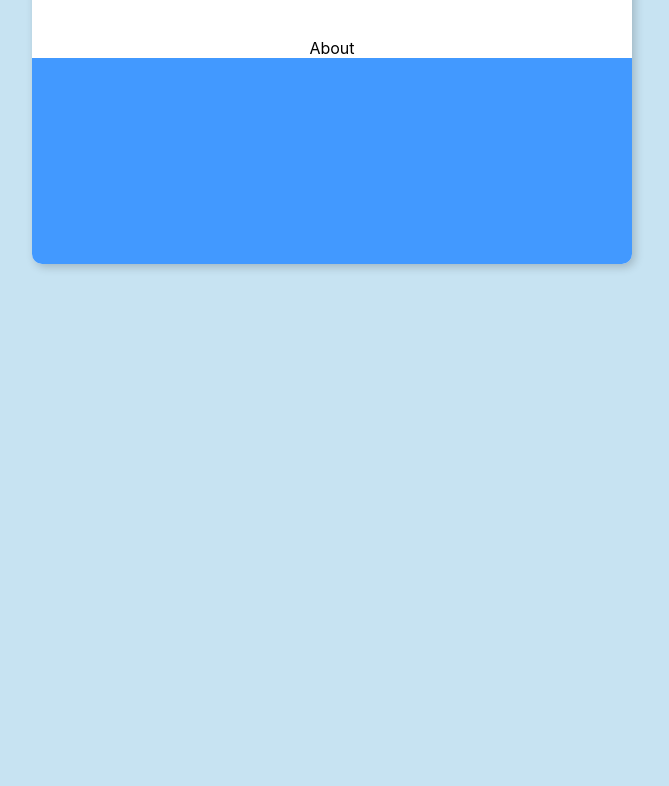
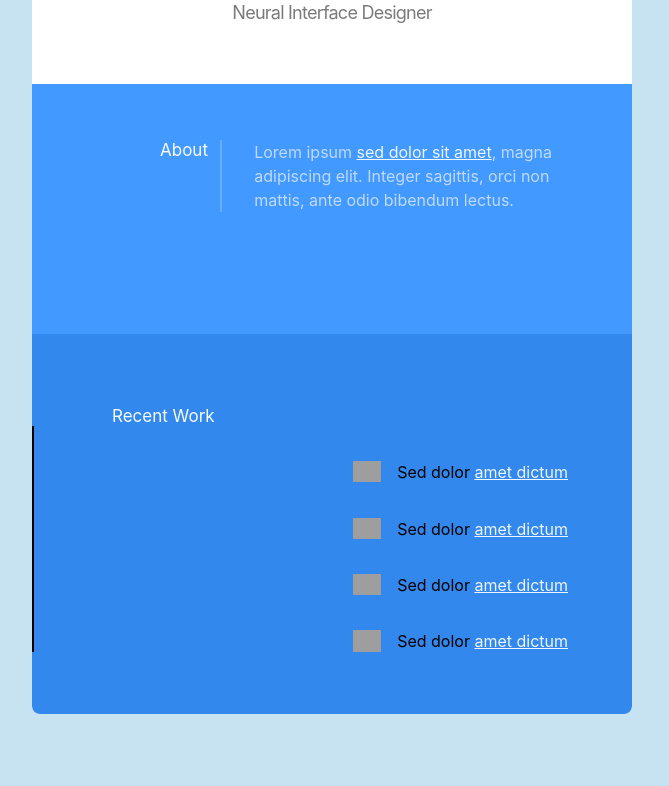
Before and after one commit to shootle48/Front_end, a plain HTML site: page Figma/index.html in a window 1280 px wide. Shown: the part 358-1144 px from the top of the page, without its empty margins (308-977 px from the left). Before the commit the page ends 800 px from the top, so only its background shows below. Drawn offline with Linux system fonts and the light colour scheme; grey boxes are pictures that could not be loaded.

Commit message:
add style to html

```diff
--- a/Figma/index.html
+++ b/Figma/index.html
@@ -19,7 +19,37 @@
             </div>
         </div>
         <div class="about">
-            <p>About</p>
+            <div class="About">About</div>
+            <div class="vertical">
+                Lorem ipsum <a href="">sed dolor sit amet</a>, magna<br>
+                adipiscing elit. Integer sagittis, orci non<br>
+                mattis, ante odio bibendum lectus.
+            </div>
+        </div>
+        <div class="recent-work">
+            <div class="Recent">Recent Work</div>
+            <div class="vertical2">
+                <div class="check">
+                    <ul>
+                        <li>
+                            <img src="https://assets.stickpng.com/images/5aa78e207603fc558cffbf19.png">
+                            <p>Sed dolor&nbsp;<a href="">amet dictum</a></p>
+                        </li>
+                        <li>
+                            <img src="https://assets.stickpng.com/images/5aa78e207603fc558cffbf19.png">
+                            <p>Sed dolor&nbsp;<a href="">amet dictum</a></p>
+                        </li>
+                        <li>
+                            <img src="https://assets.stickpng.com/images/5aa78e207603fc558cffbf19.png">
+                            <p>Sed dolor&nbsp;<a href="">amet dictum</a></p>
+                        </li>
+                        <li>
+                            <img src="https://assets.stickpng.com/images/5aa78e207603fc558cffbf19.png">
+                            <p>Sed dolor&nbsp;<a href="">amet dictum</a></p>
+                        </li>
+                    </ul>
+                </div>
+            </div>
         </div>
     </div>
 </body>
--- a/Figma/style.css
+++ b/Figma/style.css
@@ -8,10 +8,9 @@
     background-color: white;
     width: 600px;
     margin: 4.5rem auto;
-    height: 550px;
-    box-shadow: 3px 3px 10px rgba(0, 0, 0, 0.2);
-    border-radius: 10px;
-    padding-top: 5rem;
+    height: 1000px;
+    border-radius: 8px;
+    padding: 5rem 0;
     overflow: hidden;
 }
 .img{
@@ -22,8 +21,8 @@
     border-radius: 50%;
     overflow: hidden;
     background-color: aqua;
-    width: 102.67px;
-    height: 102.91px;
+    width: 122.91px;
+    height: 122.67px;
 }
 .img img{
     width: 100%;
@@ -44,7 +43,7 @@
     font-family: 'Inter', sans-serif;
     letter-spacing: -0.1rem;
     width: 100%;
-    font-size: 2em;
+    font-size: 2.2em;
     line-height: 1.25;
     font-weight: 400;
 }
@@ -53,13 +52,80 @@
     font-family: 'Inter', sans-serif;
     letter-spacing: -0.05rem;
     width: 100%;
-    font-size: 1em;
+    font-size: 1.13em;
     line-height: 1.25;
     font-weight: 400;
+    padding-bottom: 2.5rem;
 }
 .about{
     margin-top: 4.3rem;
     background-color: #4299FF;
     width: 600px;
     height: 250px;
+    padding: 3.5rem 3rem;
 }
+.About{
+    margin-left: 5rem;
+    font-size: 17px;
+    color: #F9FCFF;
+    float: left;
+    font-family: 'Inter', sans-serif;
+    background-color: #4299FF;
+}
+.vertical{
+    line-height: 1.5rem;
+    margin-right: 2rem;
+    color: #C0DAFF;
+    font-family: 'Inter', sans-serif;
+    background-color: #4299FF;
+    float: right;
+    border-left: 2px solid #6AAEFF;
+    padding-left: 2rem;
+}
+
+a{
+    background-color: #4299FF;
+    color: #EDF5FF;
+}
+.recent-work{
+    background-color: #3288ED;
+    width: 600px;
+    height: 390px;
+    padding-top: 2.5rem;
+}
+.Recent{
+    margin-left: 5rem;
+    font-size: 17px;
+    color: #F9FCFF;
+    float: left;
+    font-family: 'Inter', sans-serif;
+    background-color: #3288ED;
+    padding-top: 2rem;
+}
+.check ul{
+    background-color: #3288ED;
+    float: left;
+    border-left: 2px solid #000000;
+    padding-left: 2rem;
+}
+.check ul li{
+    background-color: #3288ED;
+    display: flex;
+    justify-content: right;
+    align-items: center;
+    padding-top: 1rem;
+}
+.check ul li img{
+    margin-top: 1.2rem;
+    margin-right: 1rem;
+    background-color: #3288ED;
+    width: 5%;
+    height: 5%;
+}
+.check ul li p{
+    background-color: #3288ED;
+    padding-right: 4rem;
+}
+.check ul li a{
+    background-color: #3288ED;
+}
```
Also changed, not shown: 4 other files.
